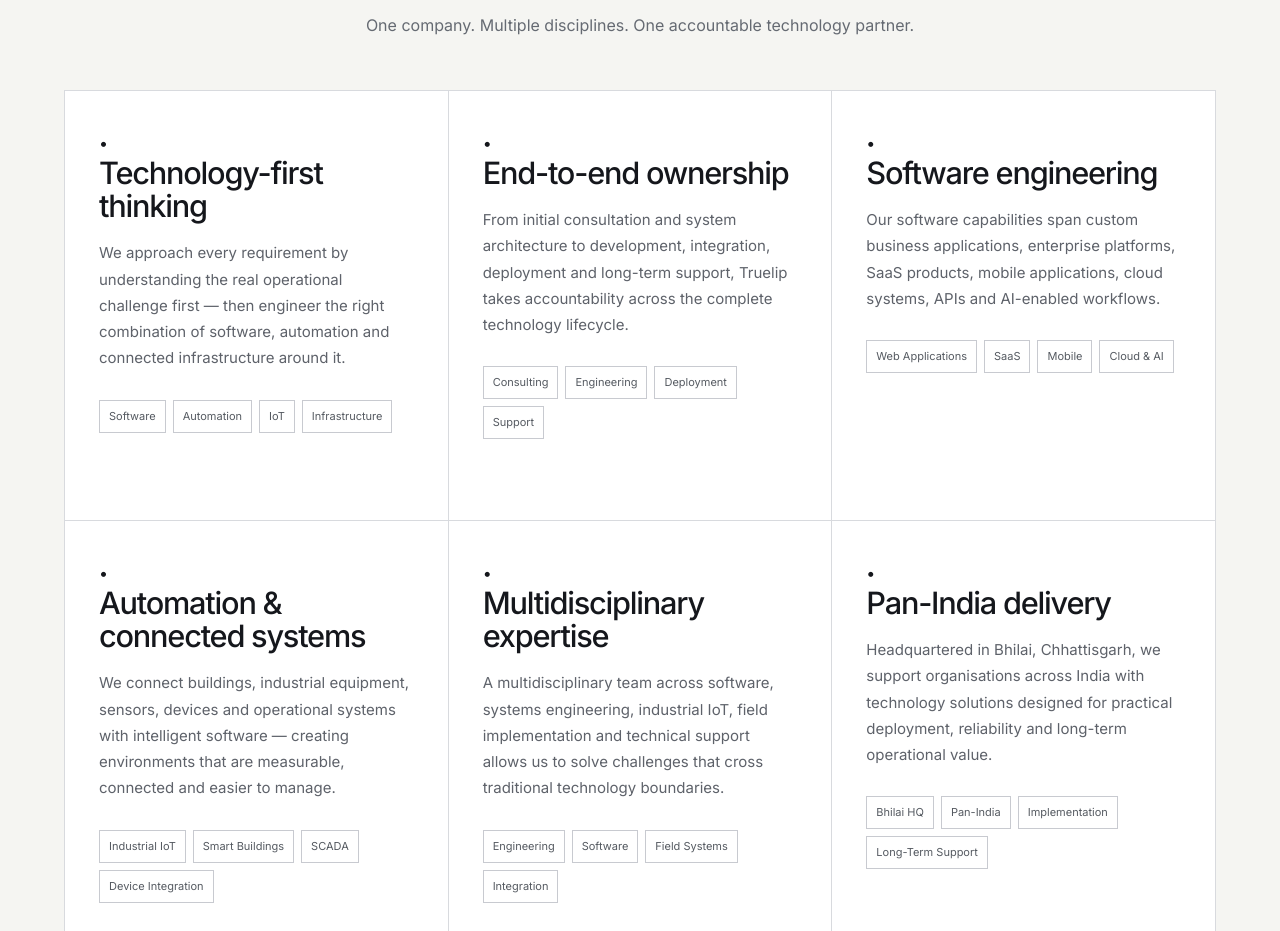
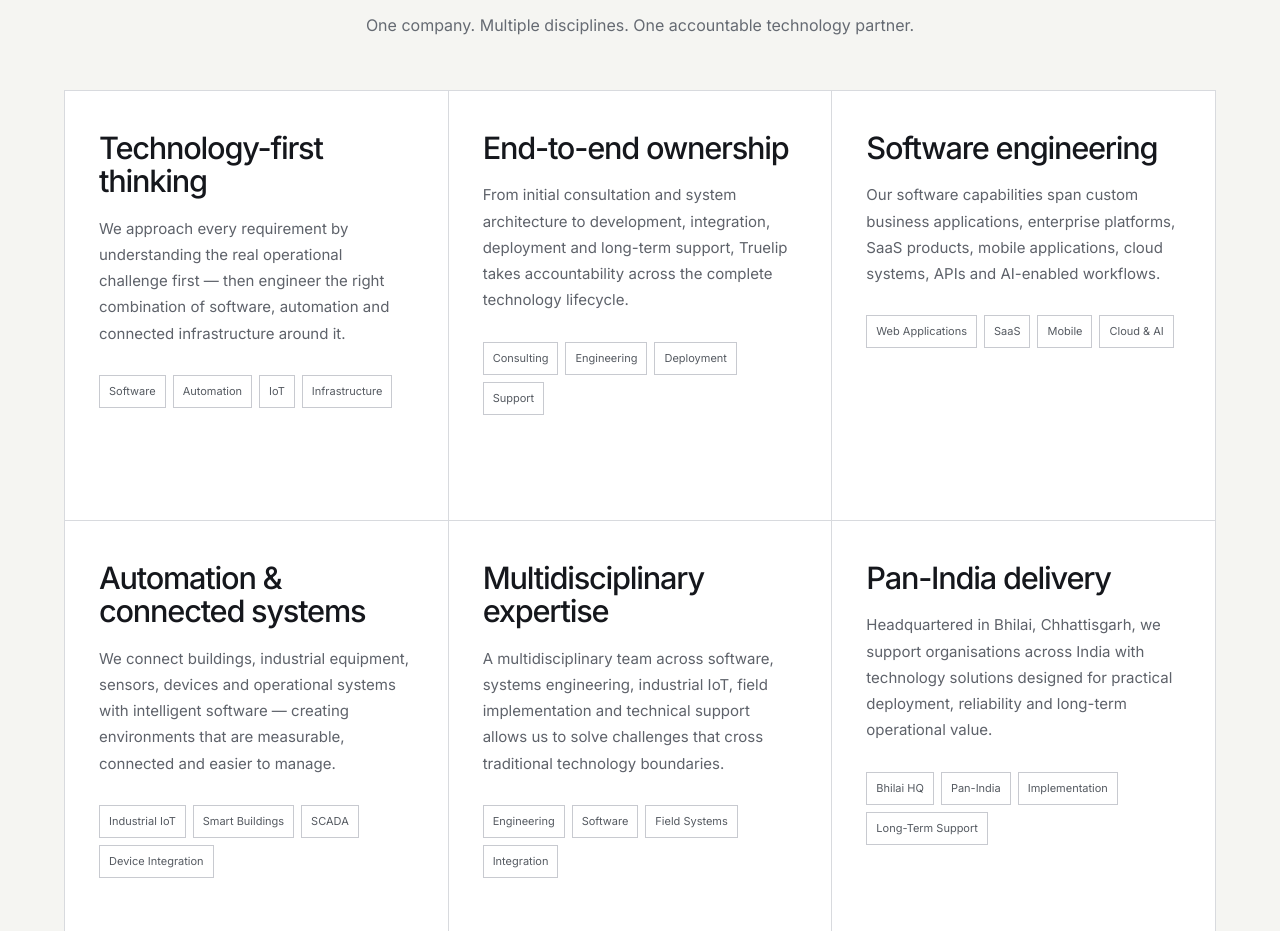
Before and after one commit to RAJVEER011989/truelip, a React (Vite) app: page /about in a window 1280 px wide. Shown: the part 987-1918 px from the top of the page. Built offline with nearby package versions, Linux system fonts and the light colour scheme.

Commit message:
Add production dist build

```diff
--- a/src/pages/AboutPage.jsx
+++ b/src/pages/AboutPage.jsx
@@ -149,7 +149,6 @@
                 key={capability.title}
               >
 
-                <div className="cap-no">•</div>
 
                 <h3>{capability.title}</h3>
 
```
Also changed, not shown: 2 other files (tests, documents, lock files or other folders).
